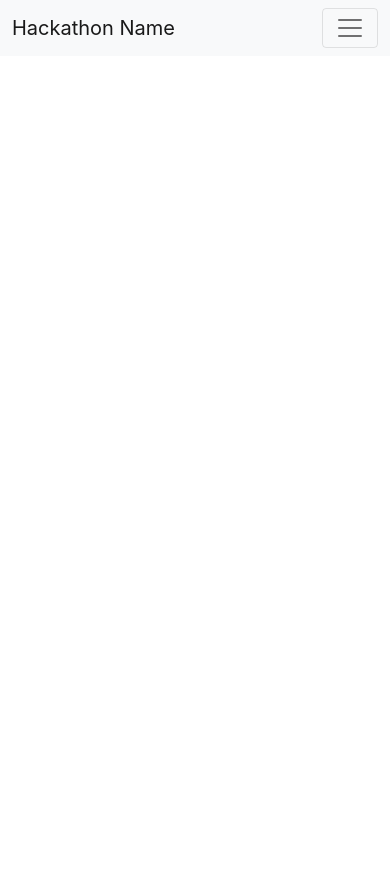
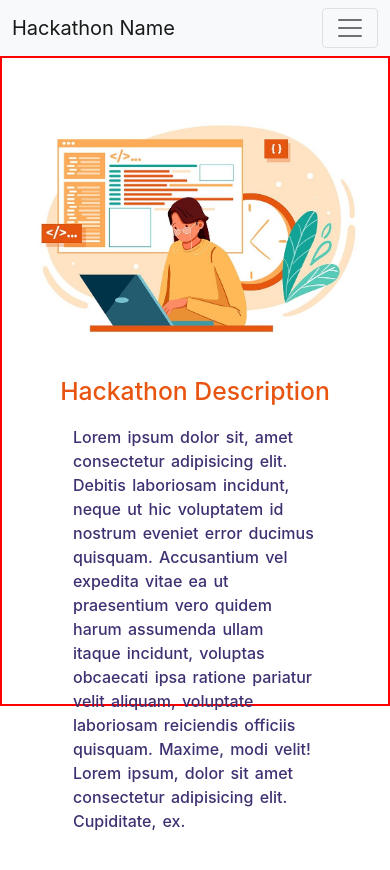
Before and after one commit to Vatsal-Dhupelia/Hackathon-Website-SolutionFest, a React (Create React App) app in the folder frontend/: page /about in a window 390 px wide. Before the commit the page ends 844 px from the top, so only its background shows below. Built offline with nearby package versions, Linux system fonts and the light colour scheme.

Commit message:
About Page

```diff
--- a/frontend/src/App.js
+++ b/frontend/src/App.js
@@ -7,12 +7,15 @@ import {
 import React from "react";
 import Home from "./component/Home/Home"
 import Navbar from "./component/Header/Navbar"
+import About from "./component/About/About"
 function App() {
   return (
     <>
       <Router>
         <Navbar/>
         <Route exact path="/" component={Home}/>
+        <Route exact path="/about" component={About}/>
+
       </Router>
     </>
   );
--- /dev/null
+++ b/frontend/src/component/About/About.css
@@ -0,0 +1,81 @@
+.abt-container{
+    display: flex;
+    flex-direction: row;
+    border: 2px solid red;
+    width: 100%;
+    height: 550px;
+    padding: 50px;
+}
+
+.content1{
+    /* border: 2px solid red; */
+    height: 300px;
+    width: 50%;
+    height: 300px;
+    display: flex;
+    flex-direction: column;
+    align-items: center;
+
+}
+.about-head{
+    /* border: 2px solid red; */
+    width: 100%;
+    height: 50px;
+    text-align: center;
+    padding-top: 30px;
+    /* color: #e26161; */
+    color: #e85510;
+}
+
+.abt-desc{
+    padding: 50px;
+    padding-top: 50px;
+    font-weight: 500;
+    font-size: 20px;
+    color: #3f3071;
+    word-spacing: 2px;
+}
+
+.abt-img1{
+    /* border: 2px solid red; */
+    height: 300px;
+    width: 50%;
+    display: flex;
+    padding-top: 100px;
+    justify-content: center;
+    align-items: center;
+}
+
+.abt-img1 img{
+    padding: 7px;
+    height: 470px;
+    width: 550px;
+}
+
+
+@media screen and (max-width: 600px){
+    .abt-container{
+        height: 650px;
+        display: flex;
+        flex-direction:column-reverse;
+    }
+    .content1{
+        width: 100%;
+    }
+    .abt-img1{
+        padding-top: 50px;
+        width: 100%;
+    }
+    .abt-desc{
+        padding: 21px;
+        font-size: 16px;
+    }
+    .about-head{
+        padding-top: 23px;
+    }
+    .abt-img1 img{
+        padding: 7px;
+        height: 250px;
+        width: 350px;
+    }
+}
--- /dev/null
+++ b/frontend/src/component/About/About.js
@@ -0,0 +1,28 @@
+import React from 'react';
+import vectorimg1 from "../../images/vector5.jpg"
+import "./About.css"
+
+const About = () => {
+    return (
+        <>
+            <div className="abt-container">
+                <div className="content1">
+                    <div className="about-head">
+                        <h2>Hackathon Description</h2>
+                    </div>
+                    <div className="abt-desc">
+                        <p>
+                            Lorem ipsum dolor sit, amet consectetur adipisicing elit. Debitis laboriosam incidunt, neque ut hic voluptatem id nostrum eveniet error ducimus quisquam. Accusantium vel expedita vitae ea ut praesentium vero quidem harum assumenda ullam itaque incidunt, voluptas obcaecati ipsa ratione pariatur velit aliquam, voluptate laboriosam reiciendis officiis quisquam. Maxime, modi velit! Lorem ipsum, dolor sit amet consectetur adipisicing elit. Cupiditate, ex.
+                        </p>
+                    </div>
+
+                </div>
+                <div className="abt-img1">
+                    <img src={vectorimg1} alt="" />
+                </div>
+            </div>
+        </>
+    );
+};
+
+export default About;
--- a/frontend/src/component/Header/Navbar.js
+++ b/frontend/src/component/Header/Navbar.js
@@ -14,8 +14,8 @@ const Navbar = () => {
                     </button>
                     <div class="collapse navbar-collapse" id="navbarNavAltMarkup">
                         <div class="navbar-nav ms-auto mb-2 mb-lg-0">
-                            <a class="nav-link active px-3" aria-current="page" href="#">Home</a>
-                            <a class="nav-link px-3" href="#">About</a>
+                            <a class="nav-link active px-3" aria-current="page" href="/">Home</a>
+                            <a class="nav-link px-3" href="/about">About</a>
                             <a class="nav-link px-3" href="#">Domains</a>
                             <a class="nav-link px-3" href="#">Timeline</a>
                             <a class="nav-link px-3" href="#">Rounds</a>
--- a/frontend/src/component/Home/Home.css
+++ b/frontend/src/component/Home/Home.css
@@ -73,8 +73,9 @@
     padding: 40px 20px 20px 20px;
     transition: ease-in all 0.5s;
     margin-bottom: 40px;
-    box-shadow: rgb(41, 23, 23) 0px 0px 10px;
-    background-color: #e261613b;
+    box-shadow: 0 2px 10px rgba(0, 0, 0, 0.15);
+    /* box-shadow: rgb(41, 23, 23) 0px 0px 10px; */
+    /* background-color: #e261613b; */
 }
 
 .desc-box1 img{
--- a/frontend/src/component/Home/Home.js
+++ b/frontend/src/component/Home/Home.js
@@ -67,7 +67,7 @@ const Home = () => {
         </div>
       </div>
     </>
-);
+  );
 };
 
-  export default Home;
+export default Home;
```
Also changed, not shown: frontend/src/images/vector5.jpg (renamed from frontend/src/images/vector44.jpg).
